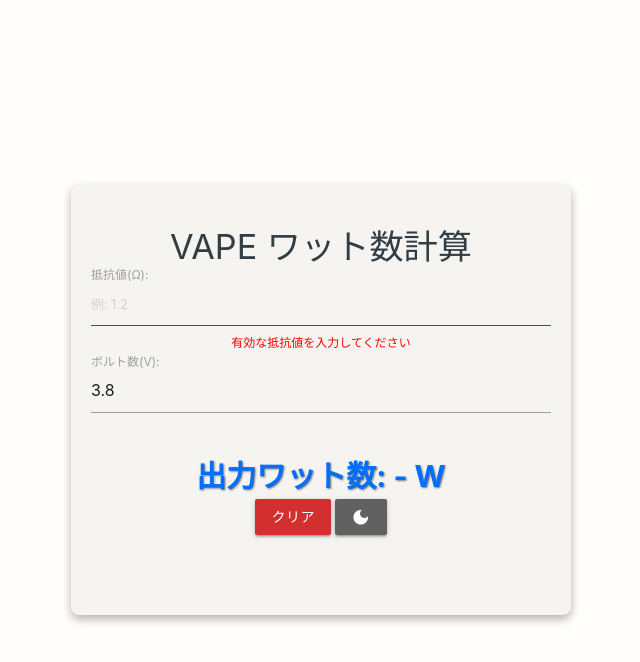
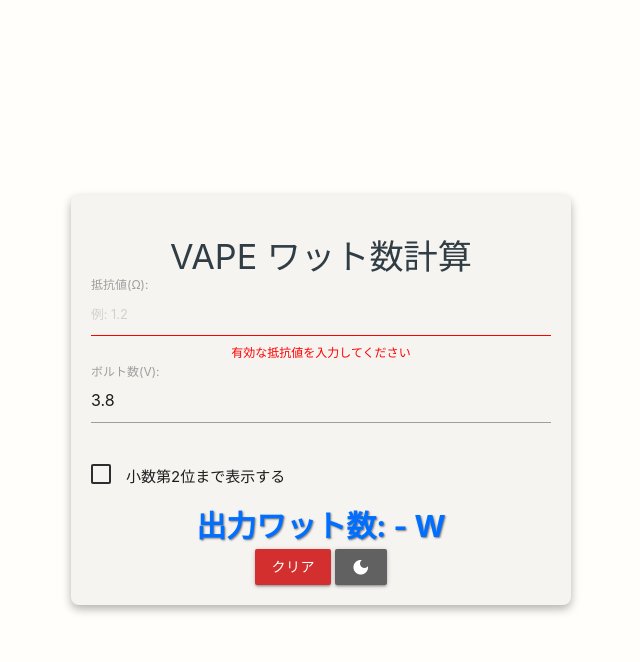
Before and after one commit to saica1101/calc-vape-wattage, a plain HTML site: page index.html in a window 1280 px wide. Both pictures are taken after a click on the button "light_mode". Shown: the whole page, without its empty margins (319-959 px from the left). Drawn offline with nearby package versions, Linux system fonts and the light colour scheme.

Commit message:
少数第2位までの表示に対応

```diff
--- a/css/index.css
+++ b/css/index.css
@@ -9,7 +9,6 @@
   --bg-100: #fffefb;
   --bg-200: #f5f4f1;
   --bg-300: #cccbc8;
-
   --dark-primary-100: #0085ff;
   --dark-primary-200: #69b4ff;
   --dark-primary-300: #e0ffff;
@@ -43,6 +42,11 @@ body {
   transition: all 0.5s;
 }
 
+input::-moz-placeholder {
+  -moz-transition: all 0.5s;
+  transition: all 0.5s;
+}
+
 input::placeholder,
 .input-field input,
 #resistance,
@@ -55,8 +59,39 @@ input::placeholder,
   color: var(--dark-text-100);
 }
 
+input::-moz-placeholder {
+  font-size: 0.8em;
+}
+
 input::placeholder {
   font-size: 0.8em;
+}
+
+.decimalPlaces {
+  text-align: justify;
+  transition: all 0.5s;
+}
+
+span {
+  transition: all 0.5s;
+}
+
+[type=checkbox].filled-in:not(:checked) + span:not(.lever):after {
+  border: 2px solid var(--bg-200);
+  transition: all 0.5s;
+}
+
+.light-theme [type=checkbox].filled-in:not(:checked) + span:not(.lever):after {
+  border: 2px solid var(--dark-bg-200);
+  transition: all 0.5s;
+}
+
+span {
+  color: var(--dark-text-100);
+}
+
+.light-theme span {
+  color: var(--text-100);
 }
 
 .result {
@@ -76,6 +111,10 @@ input::placeholder {
   background-color: var(--bg-200);
   box-shadow: 0 4px 10px rgba(0, 0, 0, 0.3);
   color: var(--text-200);
+}
+
+.light-theme input::-moz-placeholder {
+  color: var(--text-100);
 }
 
 .light-theme input::placeholder,
@@ -102,3 +141,4 @@ input::placeholder {
   display: block;
   color: red;
 }
+/*# sourceMappingURL=index.css.map */
--- a/index.html
+++ b/index.html
@@ -24,14 +24,19 @@
                 <span class="helper-text" id="voltageError"></span>
             </div>
 
+            <div class="decimalPlaces">
+                <label id="decimals">
+                    <input name="decimals" type="checkbox" class="filled-in" />
+                    <span>小数第2位まで表示する</span>
+                </label>
+            </div>
+
             <div class="result" id="wattageOutput">出力ワット数: - W</div>
 
             <button class="btn red darken-2 waves-effect waves-light" onclick="clearFields()">クリア</button>
             <button class="btn grey darken-2 waves-effect waves-light tooltipped" data-tooltip="テーマ切り替え" onclick="toggleTheme()">
                 <i class="material-icons" id="themeIcon">light_mode</i>
             </button>
-
-            <div class="result" id="wattageOutput"></div>
         </div>
 
         <script src="https://cdnjs.cloudflare.com/ajax/libs/materialize/1.0.0/js/materialize.min.js"></script>
--- a/js/index.js
+++ b/js/index.js
@@ -39,7 +39,8 @@ function calculateWattage() {
     }
 
     let wattage = (voltage * voltage) / resistance;
-    document.getElementById("wattageOutput").textContent = `出力ワット数: ${wattage.toFixed(1)} W`;
+    let chk_decimal = document.querySelector("input[name='decimals']").checked ? 2 : 1;
+    document.getElementById("wattageOutput").textContent = `出力ワット数: ${wattage.toFixed(chk_decimal)} W`;
 }
 
 function clearFields() {
@@ -93,3 +94,4 @@ document.getElementById("voltage").addEventListener("input", (event) => {
     calculateWattage();
 });
 document.getElementById("voltage").addEventListener("change", calculateWattage);
+document.querySelector("input[name='decimals']").addEventListener("change" ,calculateWattage);
```
Lines whose indentation alone changed are shown as unchanged.
